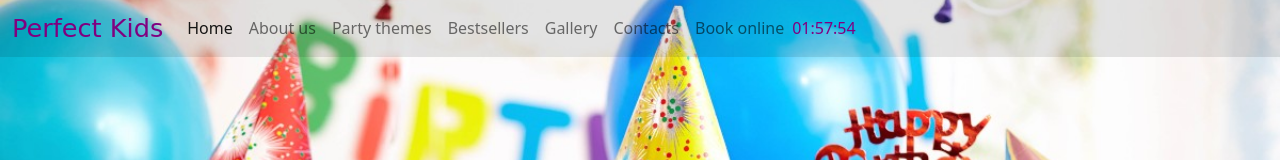
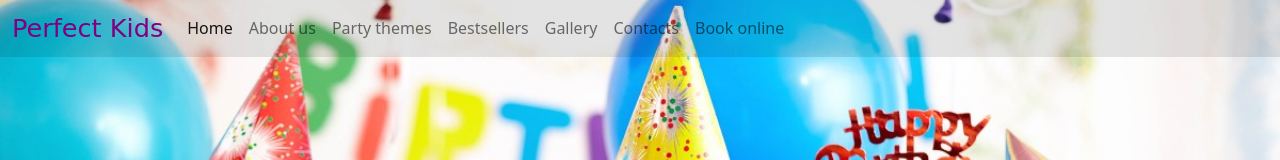
Before and after one commit to natalia64646/partie-kids, a website: page index.html in a window 1280 px wide. Shown: the top 160 px of the page. Drawn offline with nearby package versions, Linux system fonts and the light colour scheme; a web font is replaced by a local one.

Commit message:
Update index.html

```diff
--- a/index.html
+++ b/index.html
@@ -204,29 +204,6 @@
                         </label>
                         <input type="submit" class="boton-submit">
                     </form>
-
-
-                    <!-- <form class="contact-form">
-                        <label>
-                            User name: <input name="name" type="text" placeholder="User name" required>
-                        </label>
-                        <br>
-                        <label>
-                            Message: <textarea name="message" id="" cols="30" rows="10"></textarea>
-                        </label>
-                        <br>
-                        <input type="submit">
-
-                      </form> -->
-
-
-
-
-
-
-
-
-
                 </div>
             </div>
         </div>
@@ -235,7 +212,7 @@
     <script src="js/bestsellers.js"></script>
     <script src="js/carousel.js"></script>
     <script src="js/products-list.js"></script>
-    <script src="js/clock.js"></script>
+<!--     <script src="js/clock.js"></script> -->
     <script src="js/contact.js"></script>
     <script src="https://cdn.jsdelivr.net/npm/bootstrap@5.0.1/dist/js/bootstrap.bundle.min.js"
         integrity="sha384-gtEjrD/SeCtmISkJkNUaaKMoLD0//ElJ19smozuHV6z3Iehds+3Ulb9Bn9Plx0x4"
```
